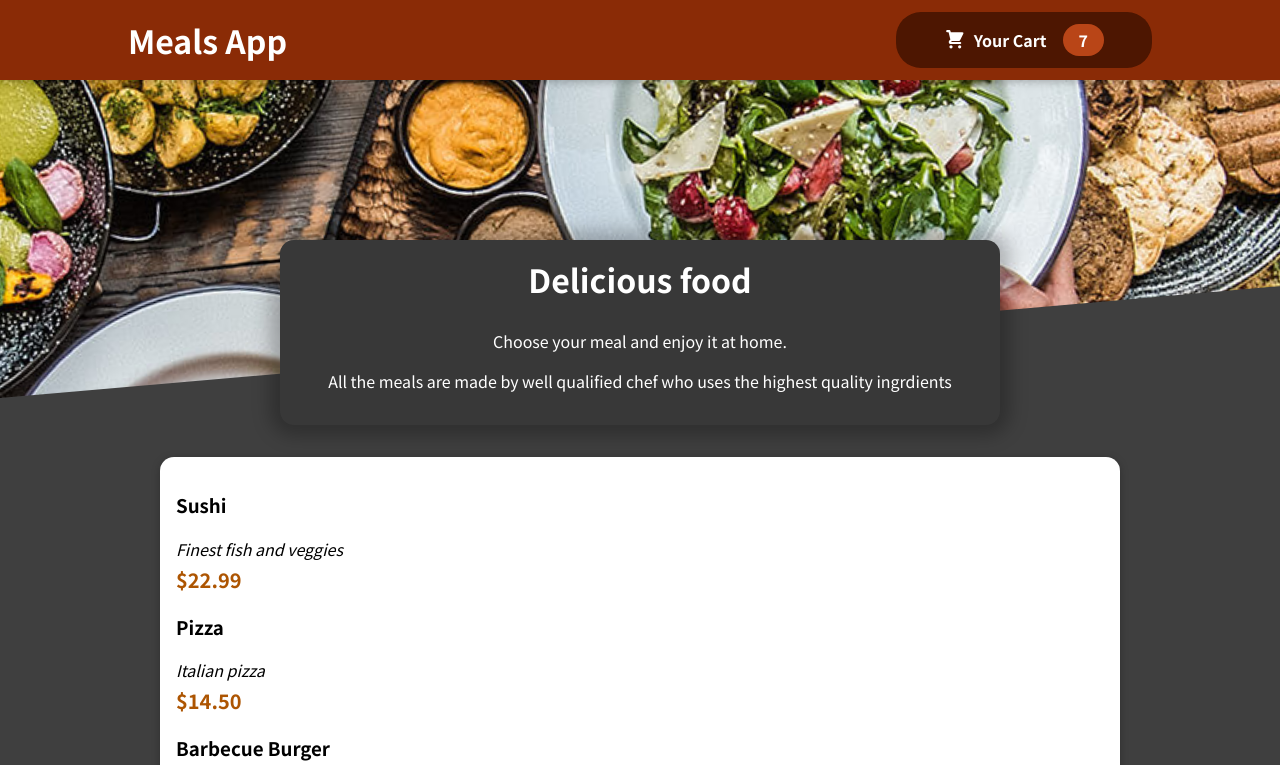
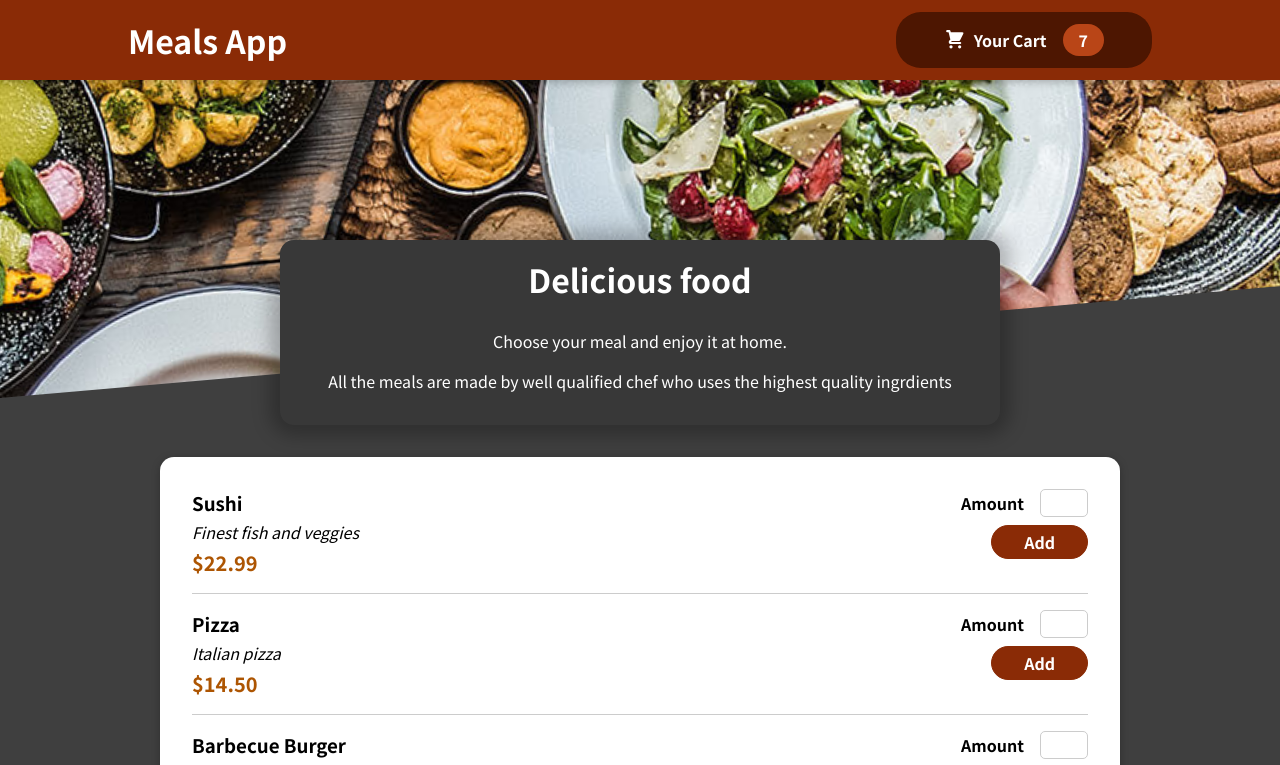
Before and after one commit to Grygle/Order_meal, a React (Create React App) app in the folder order_meal/: page / in a window 1280 px wide. Shown: the top 765 px of the page. Built offline with nearby package versions, Linux system fonts and the light colour scheme.

Commit message:
Added mealItemForm and Cart component

```diff
--- a/order_meal/src/components/Meals/AvailableMeals.js
+++ b/order_meal/src/components/Meals/AvailableMeals.js
@@ -32,6 +32,7 @@
 const AvailableMeals = () => {
     const mealsList = DUMMY_MEALS.map((meal) => (
         <MealItem
+            id={meal.id}
             key={meal.id}
             name={meal.name}
             description={meal.description}
--- a/order_meal/src/components/Meals/MealItem/MealItem.js
+++ b/order_meal/src/components/Meals/MealItem/MealItem.js
@@ -1,15 +1,16 @@
+import MealItemForm from './MealItemForm';
 import styles from "./MealItem.module.css";
 
 const MealItem = (props) => {
     const price = `$${props.price.toFixed(2)}`;
     return (
-        <li>
+        <li className={styles.meal}>
             <div>
                 <h3>{props.name}</h3>
                 <div className={styles.description}>{props.description}</div>
                 <div className={styles.price}>{price}</div>
             </div>
-            <div></div>
+            <div><MealItemForm id={props.id}/></div>
         </li>
     );
 };
--- a/order_meal/src/components/Meals/MealItem/MealItemForm.js
+++ b/order_meal/src/components/Meals/MealItem/MealItemForm.js
@@ -0,0 +1,22 @@
+import styles from "./MealItemForm.module.css";
+import Input from "../../UI/Input";
+
+const MealItemForm = (props) => {
+    return (
+        <form className={styles.form}>
+            <Input
+                label="Amount"
+                input={{
+                    id: "amount_" + props.id,
+                    type: "number",
+                    min: "1",
+                    max: "10",
+                    step: "1",
+                    default: "1",
+                }}
+            />
+            <button>Add</button>
+        </form>
+    );
+};
+export default MealItemForm;
--- /dev/null
+++ b/order_meal/src/components/Meals/MealItem/MealItemForm.module.css
@@ -0,0 +1,20 @@
+.form {
+    text-align: right;
+}
+
+.form button {
+    font: inherit;
+    cursor: pointer;
+    background-color: #8a2b06;
+    border: 1px solid #8a2b06;
+    color: white;
+    padding: 0.25rem 2rem;
+    border-radius: 20px;
+    font-weight: bold;
+}
+
+.form button:hover,
+.form button:active {
+    background-color: #641e03;
+    border-color: #641e03;
+}
--- /dev/null
+++ b/order_meal/src/components/UI/Input.js
@@ -0,0 +1,12 @@
+import styles from "./Input.module.css";
+
+const Input = (props) => {
+    return (
+        <div className={styles.input}>
+            <label htmlFor={props.input.id}>{props.label}</label>
+            <input {...props.input}/>
+        </div>
+    );
+};
+
+export default Input;
--- /dev/null
+++ b/order_meal/src/components/UI/Input.module.css
@@ -0,0 +1,18 @@
+.input {
+    display: flex;
+    align-items: center;
+    margin-bottom: 0.5rem;
+}
+
+.input label {
+    font-weight: bold;
+    margin-right: 1rem;
+}
+
+.input input {
+    width: 3rem;
+    border-radius: 5px;
+    border: 1px solid #ccc;
+    font: inherit;
+    padding-left: 0.5rem;
+}
```
Also changed, not shown: order_meal/src/components/Cart/Cart.js (added, +21 -0 lines), order_meal/src/components/Cart/Cart.module.css (added, +46 -0 lines).
